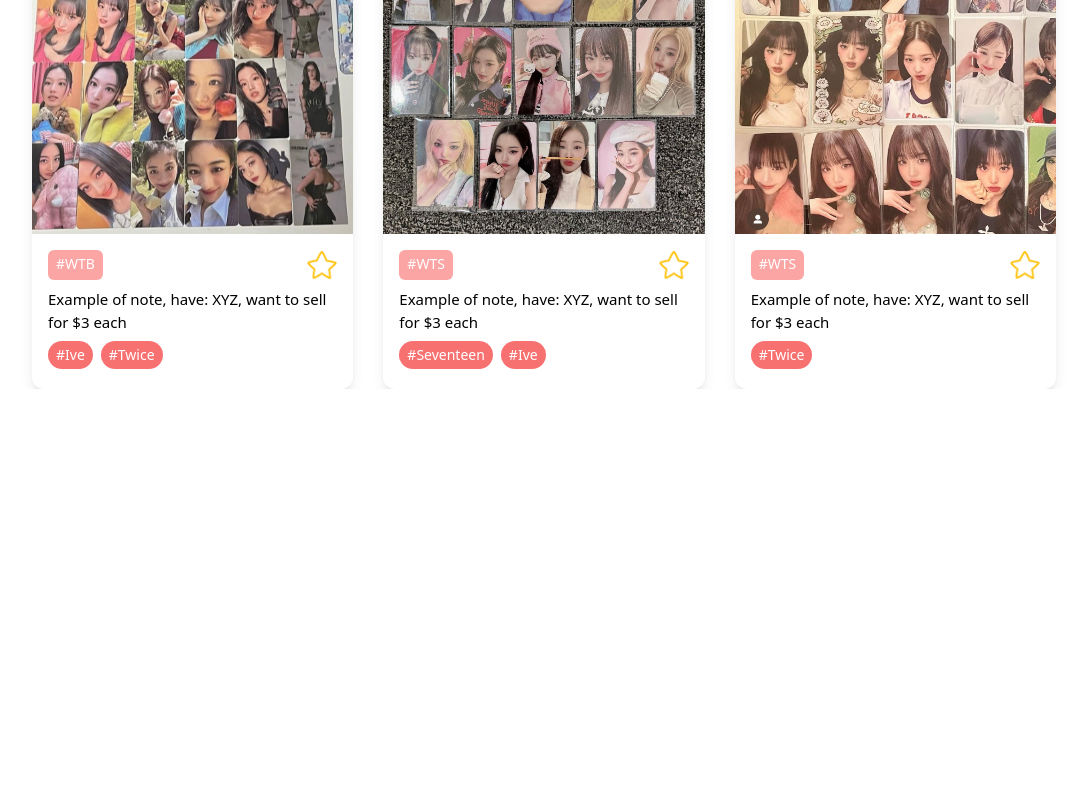
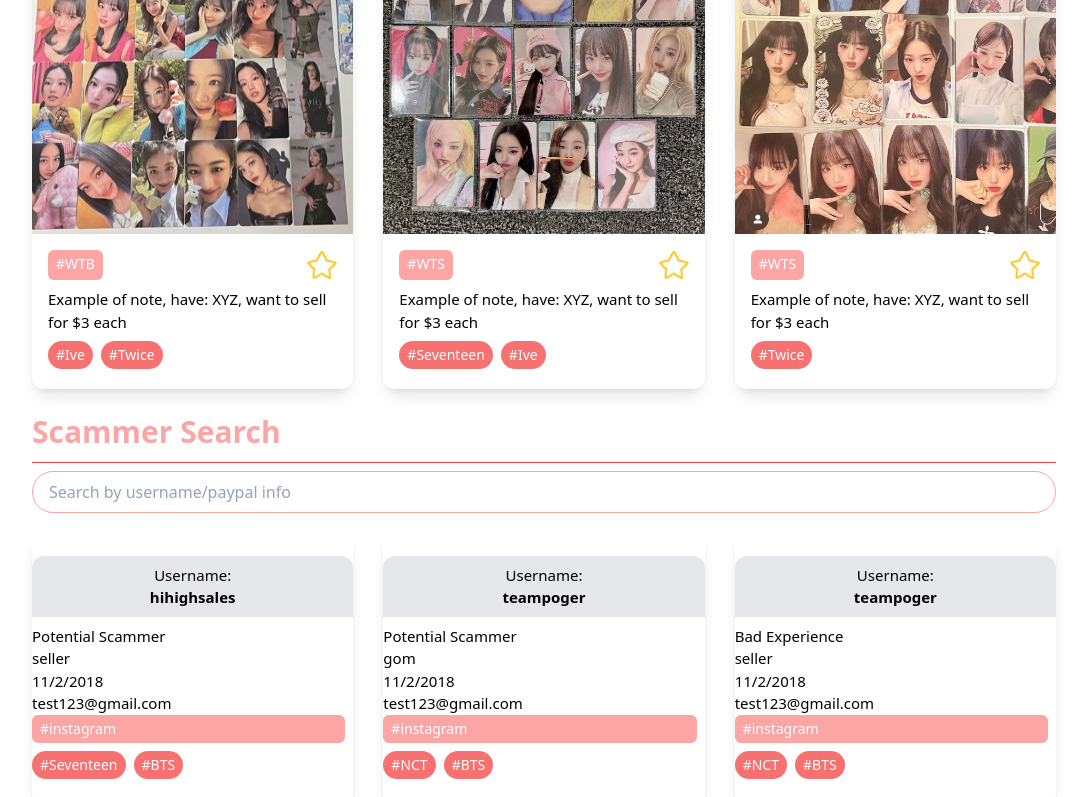
Before and after one commit to xiaqian1999/Kpop-All-In-One, a React (Vite) app: page / in a window 1280 px wide. Shown: the part 2000-2797 px from the top of the page, without its empty margins (96-1183 px from the left). Before the commit the page ends 2389 px from the top, so only its background shows below. Built offline with nearby package versions, Linux system fonts and the light colour scheme.

Commit message:
Frontend mostly for scammer post section

```diff
--- /dev/null
+++ b/src/components/ScammerPostItem.jsx
@@ -0,0 +1,32 @@
+import React from 'react'
+
+const ScammerPostItem = ({id, insta_url, username, date_of_post, user_type, platform_transaction, scammer_type, kpop_group, payment_info}) => {
+
+    // const scammerTypeColorClass = (type) => {
+    //     swit
+    // }
+
+    return (
+        <div key={id} className='w-full m-auto rounded-xl shadow-lg text-[15px] text-md' style={{ transition: '0.3s', animation: 'fadeIn 1s' }}>
+            <a href={insta_url} className='p-4'>
+                <div className='mb-2 justify-between text-center p-2 bg-gray-200 rounded-t-xl'>
+                    Username: <p className='font-bold'>{username}</p>
+                </div>
+                <div className='mb-2'>
+                    <p>{scammer_type}</p>
+                    <p>{user_type}</p>
+                    <p>{date_of_post}</p>
+                    <p>{payment_info}</p>
+                    <div className='px-2 py-1 bg-red-300 text-white rounded-md mr-2 text-sm'> #{platform_transaction}</div>
+                </div>
+                <div className='flex flex-wrap'>
+                    {kpop_group.map((group_name, index) => (
+                        <div className='px-2 py-1 bg-red-400 text-white rounded-full mr-2 text-sm overflow-auto mb-1' key={index}> #{group_name}</div>
+                    ))}
+                </div>
+            </a>
+        </div>
+    )
+}
+
+export default ScammerPostItem
--- /dev/null
+++ b/src/components/SearchScammer.jsx
@@ -0,0 +1,48 @@
+import React, { useContext } from 'react'
+import ScammerPostItem from './ScammerPostItem';
+import { scammer_post_list } from '../assets/assets';
+import { FontAwesomeIcon } from '@fortawesome/react-fontawesome'
+
+const SearchScammer = ({searchScammerKeyword, setSearchScammerKeyword}) => {
+    const filteredData = scammer_post_list.filter(item => {
+        const term = searchScammerKeyword.toLowerCase();
+        return (
+            item.username.toLowerCase().includes(term) ||
+            item.payment_info.toLowerCase().includes(term)
+        )
+    })
+
+    return (
+        <div className='mt-5' id="scammer-section">
+            <h2 className='text-[30px] font-extrabold text-red-300'>Scammer Search</h2>
+            <hr className='my-2 h-[1px] bg-red-500 border-none' />
+            <FontAwesomeIcon icon="fa-solid fa-magnifying-glass " />
+            <input
+                type="text"
+                placeholder='Search by username/paypal info'
+                value={searchScammerKeyword}
+                onChange={(e) => setSearchScammerKeyword(e.target.value)}
+                className='w-full border border-red-300 py-2 px-4 rounded-full placeholder-slate-400'
+            />
+            <div className='display-list grid mt-5 gap-[30px]'>
+                {filteredData.length === 0 && <p>No Scammer Found</p>}
+                {filteredData.map((item, index) => {
+                    //Display all Scammer Post
+                    return <ScammerPostItem
+                                key={index}
+                                id={item._id}
+                                insta_url={item.insta_url}
+                                username={item.username}
+                                date_of_post={item.date_of_post}
+                                user_type={item.user_type}
+                                platform_transaction={item.platform_transaction}
+                                scammer_type={item.scammer_type}
+                                kpop_group={item.kpop_group}
+                                payment_info={item.payment_info} />
+                })}
+            </div>
+        </div>
+    )
+}
+
+export default SearchScammer
--- a/src/pages/Home.jsx
+++ b/src/pages/Home.jsx
@@ -2,17 +2,20 @@ import React, { useState } from 'react'
 import Header from '../components/Header'
 import ExplorePost from '../components/ExplorePost'
 import InstaPostDisplay from '../components/InstaPostDisplay';
+import SearchScammer from '../components/SearchScammer';
 // import './Home.css';
 
 const Home = () => {
 
   const [transactionType, setTransactionType] = useState("All");
+  const [searchScammerKeyword, setSearchScammerKeyword] = useState('');
 
   return (
     <div>
       <Header />
       <ExplorePost transactionType={transactionType} setTransactionType={setTransactionType} />
       <InstaPostDisplay transactionType={transactionType} />
+      <SearchScammer searchScammerKeyword={searchScammerKeyword} setSearchScammerKeyword={setSearchScammerKeyword}/>
     </div>
   )
 }
```
